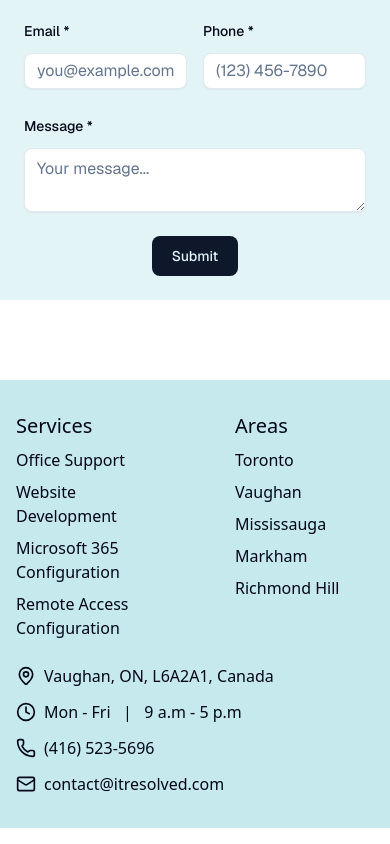
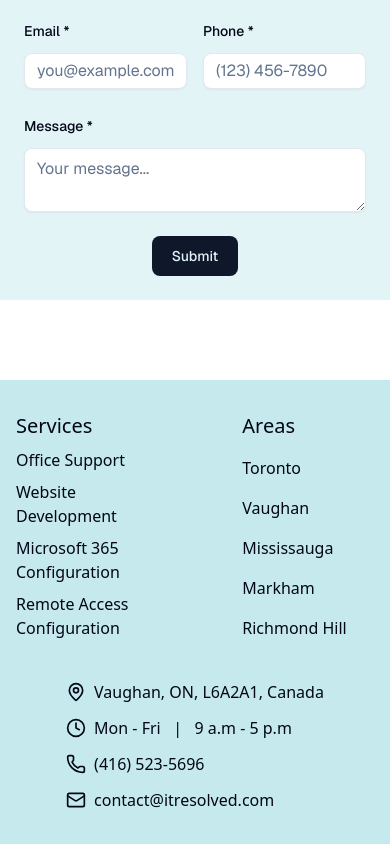
Before and after one commit to LucaCasola/IT-Resolved, a Next.js app: page / in a window 390 px wide. Shown: the part 2111-2955 px from the top of the page. Built offline with nearby package versions, Linux system fonts and the light colour scheme.

Commit message:
Update styling for better responsiveness

```diff
--- a/src/components/Footer.tsx
+++ b/src/components/Footer.tsx
@@ -9,16 +9,16 @@ import { MapPin, Clock, Phone, Mail } from 'lucide-react';  // Icons
 export default function NavBarDesktop({className}: {className?: string}) {
   return (
     <footer className={cn(className, "flex justify-center")}>
-      <div className="grid grid-cols-2 md:grid-cols-3 justify-self-center-safe md:justify-items-center gap-y-6 gap-x-20 md:gap-12 lg:gap-32 my-8 mx-4 md:mx-10">
-        <section className="space-y-2 ">
+      <div className="grid grid-cols-2 md:grid-cols-3 justify-self-center-safe justify-items-center gap-y-10 gap-x-10 mx:gap-y-0 md:gap-x-2 lg:gap-24 xl:gap-32 my-8 mx-4 md:mx-10">
+        <section className="space-y-2">
           <h4>Services</h4>
           <p>Office Support</p>
-          <p><Link className="hover:[text-shadow:_1px_0_0_currentColor]" href="/services/website-development">Website Development</Link></p>
+          <p><Link className="hover:[text-shadow:1px_0_0_currentColor]" href="/services/website-development">Website Development</Link></p>
           <p>Microsoft 365 Configuration</p>
           <p>Remote Access Configuration</p>
         </section>
 
-        <section className="space-y-2 min-content">
+        <section className="flex flex-col justify-between">
           <h4>Areas</h4>
           <p>Toronto</p>
           <p>Vaughan</p>
```
